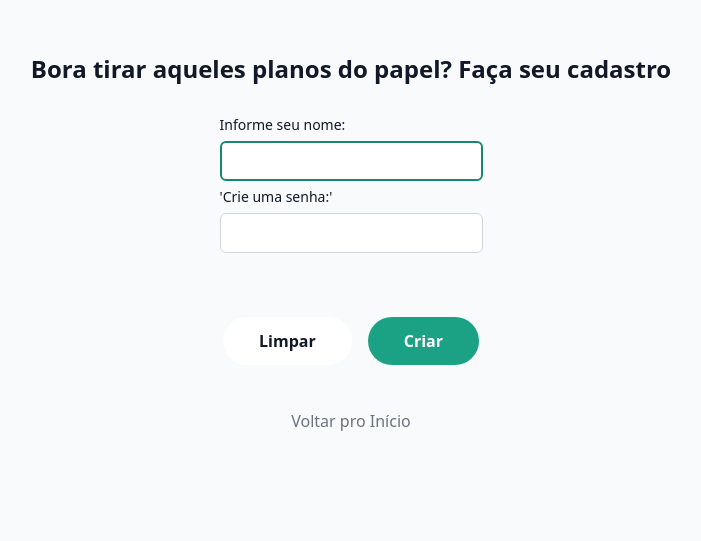
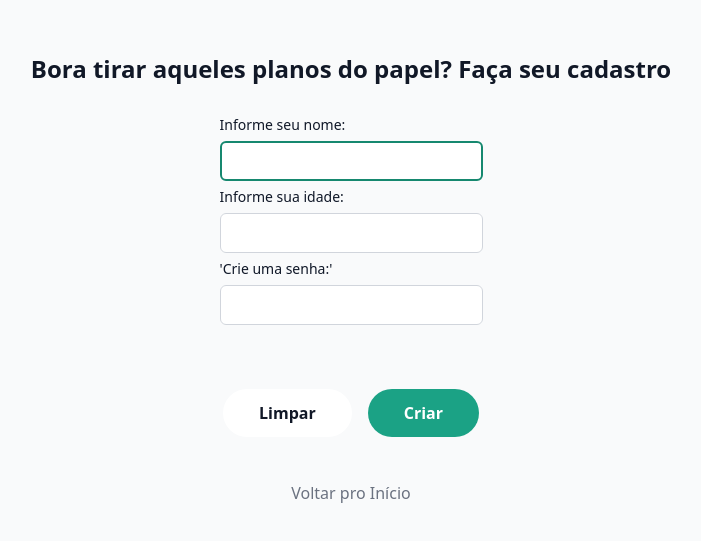
Before and after one commit to gabrielschug/letsgoals-app, a React (Vite) app: page /cadastro in a window 1280 px wide. Shown: the part 115-656 px from the top of the page, without its empty margins (289-990 px from the left). Built offline with nearby package versions, Linux system fonts and the light colour scheme.

Commit message:
COMMIT 10.11.2025

```diff
--- a/database/db.json
+++ b/database/db.json
@@ -17,6 +17,12 @@
       "nomeUsuario": "karen",
       "senhaUsuario": "1234",
       "saldoUsuario": 0
+    },
+    {
+      "id": "e27d",
+      "nomeUsuario": "schug",
+      "senhaUsuario": "1234",
+      "saldoUsuario": 0
     }
   ],
   "metas": [
@@ -25,7 +31,6 @@
       "liderId": "1",
       "titulo": "Formatura Medicina",
       "valorAlvo": 5000,
-      "valorInicial": 500,
       "periodoConclusao": "2025-12-01",
       "status": "ativa",
       "linkConvite": "abc12"
--- a/src/funcionalidades/autenticacao/CadastroForm.jsx
+++ b/src/funcionalidades/autenticacao/CadastroForm.jsx
@@ -69,6 +69,24 @@ export default function Cadastro() {
           <div>
 
             <label
+              htmlFor='idadeUsuario'
+              className="text-sm/8 font-medium text-gray-900">
+              Informe sua idade:
+            </label>
+
+            <input
+              id="idadeUsuario"
+              type="text"
+              className="block rounded-md bg-white px-4 py-2 text-gray-900 outline-1 -outline-offset-1 outline-gray-300 placeholder:text-gray-400 focus:outline-2 focus:-outline-offset-2 focus:outline-verdeescuro"
+              {...register("idadeUsuario",
+                { required: "Informe sua idade" })}
+            />
+            {errors.idadeUsuario && <span className="text-red-600">{errors.nomeUsuario.message}</span>}
+          </div>
+
+          <div>
+
+            <label
               htmlFor='senhaUsuario'
               className="text-sm/8 font-medium text-gray-900">
               'Crie uma senha:'
```
Also changed, not shown: ETAPAS.txt.
